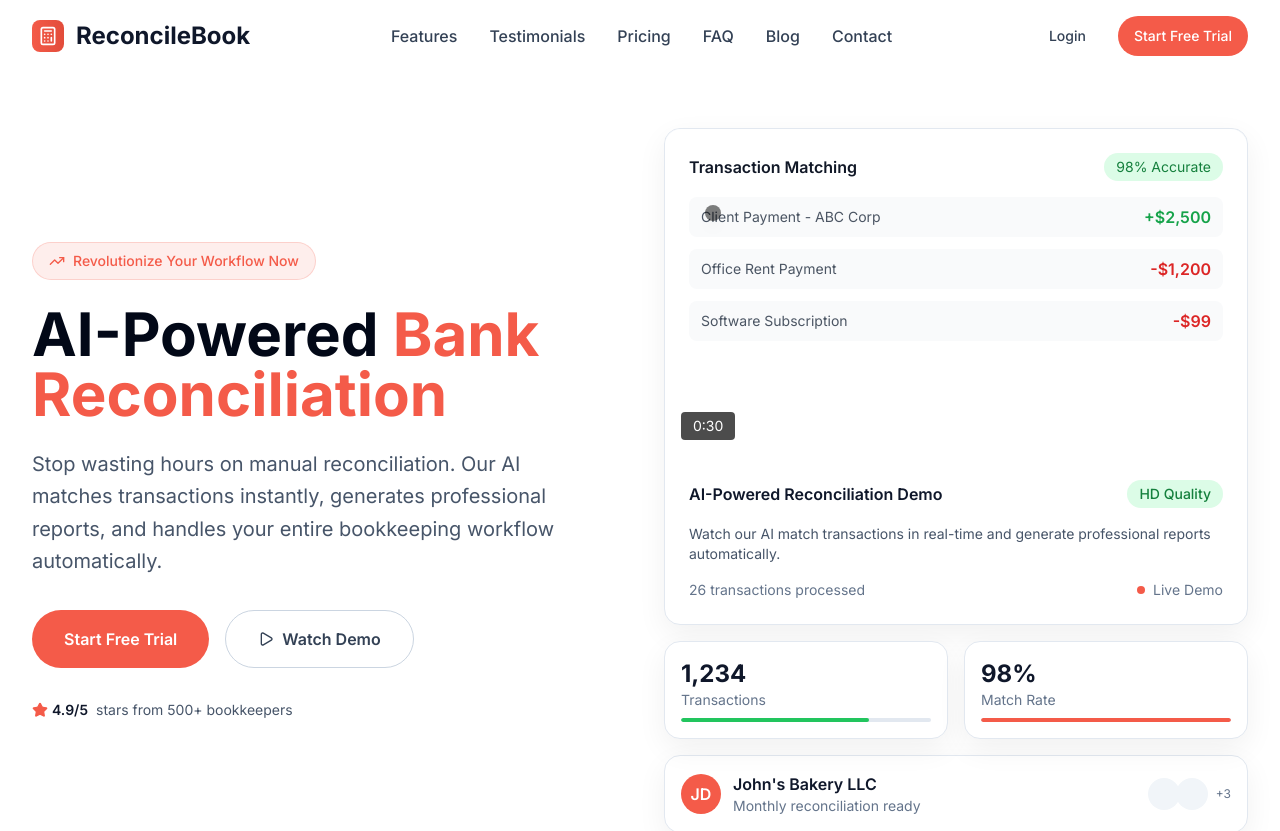
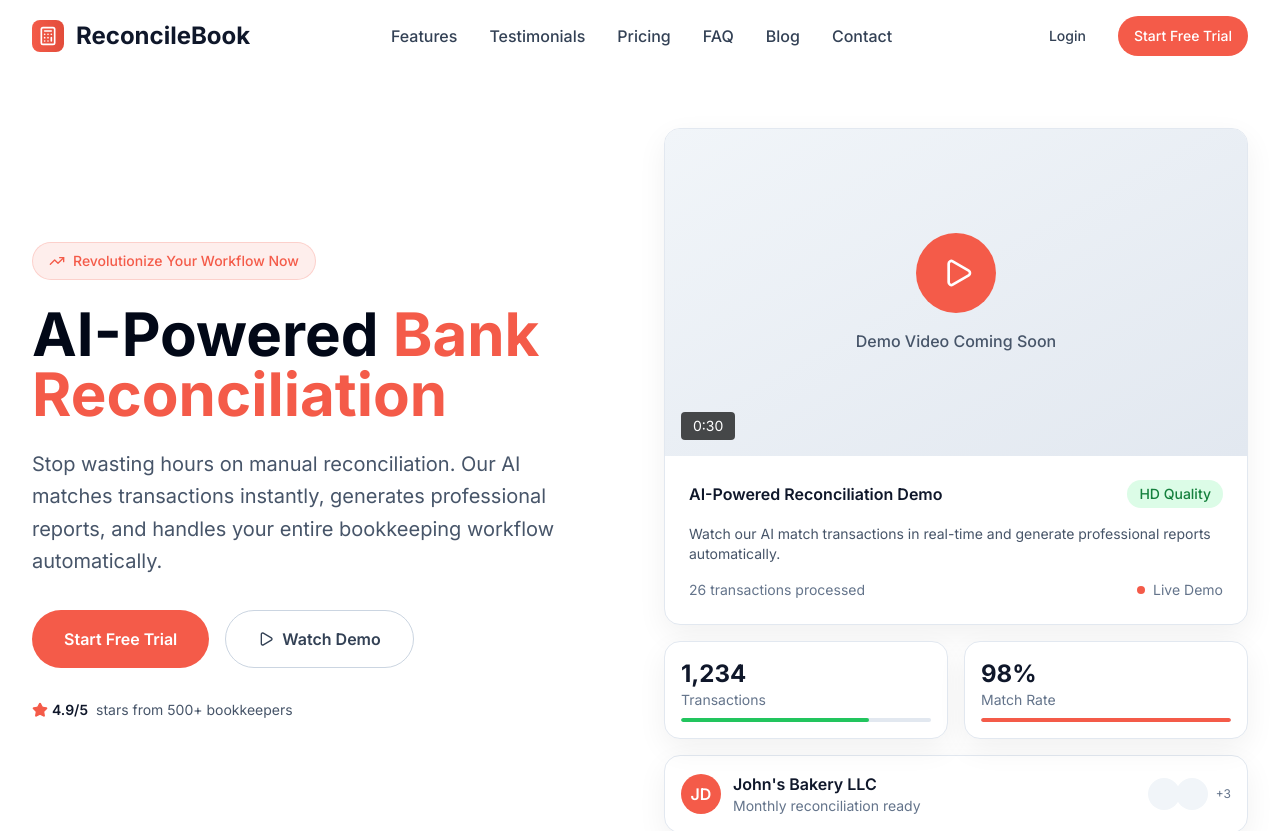
Before and after one commit to algominds35/bank-reconciliation-tool, a Next.js app: page / in a window 1280 px wide. Shown: the top 831 px of the page. Built offline with nearby package versions, Linux system fonts and the light colour scheme.

Commit message:
Add video placeholder to landing page

```diff
--- a/src/components/Hero.tsx
+++ b/src/components/Hero.tsx
@@ -103,37 +103,13 @@
               >
                                                                       {/* Video Container */}
                 <div className="relative aspect-video bg-gradient-to-br from-slate-100 to-slate-200">
-                     {/* Demo Video Placeholder with Cursor Effect */}
-                     <div className="absolute inset-0 bg-white rounded-t-2xl overflow-hidden">
-                       {/* Dashboard Mockup */}
-                       <div className="p-6">
-                         <div className="flex items-center justify-between mb-4">
-                           <h3 className="font-semibold text-gray-900">Transaction Matching</h3>
-                           <span className="px-3 py-1 bg-green-100 text-green-700 text-sm rounded-full">98% Accurate</span>
+                                     {/* Video Placeholder */}
+                   <div className="absolute inset-0 bg-gradient-to-br from-slate-100 to-slate-200 rounded-t-2xl flex items-center justify-center">
+                     <div className="text-center">
+                       <div className="w-20 h-20 bg-[#F45B49] rounded-full flex items-center justify-center mx-auto mb-4">
+                         <Play className="h-8 w-8 text-white ml-1" />
                        </div>
-
-                         {/* Cursor Animation */}
-                         <div className="relative">
-                           <div className="space-y-3">
-                             <div className="flex items-center justify-between py-2 px-3 bg-gray-50 rounded-lg">
-                               <span className="text-sm text-gray-600">Client Payment - ABC Corp</span>
-                               <span className="font-semibold text-green-600">+$2,500</span>
-                             </div>
-                             <div className="flex items-center justify-between py-2 px-3 bg-gray-50 rounded-lg">
-                               <span className="text-sm text-gray-600">Office Rent Payment</span>
-                               <span className="font-semibold text-red-600">-$1,200</span>
-                             </div>
-                             <div className="flex items-center justify-between py-2 px-3 bg-gray-50 rounded-lg">
-                               <span className="text-sm text-gray-600">Software Subscription</span>
-                               <span className="font-semibold text-red-600">-$99</span>
-                             </div>
-                           </div>
-
-                           {/* Animated Cursor */}
-                           <div className="absolute top-2 left-4 w-4 h-4 bg-black rounded-full shadow-lg animate-pulse">
-                             <div className="absolute -top-1 -left-1 w-6 h-6 bg-orange-500 rounded-full opacity-20 animate-ping"></div>
-                           </div>
-                         </div>
+                       <p className="text-slate-600 font-medium">Demo Video Coming Soon</p>
                      </div>
                    </div>
 
```
Lines whose indentation alone changed are shown as unchanged.
